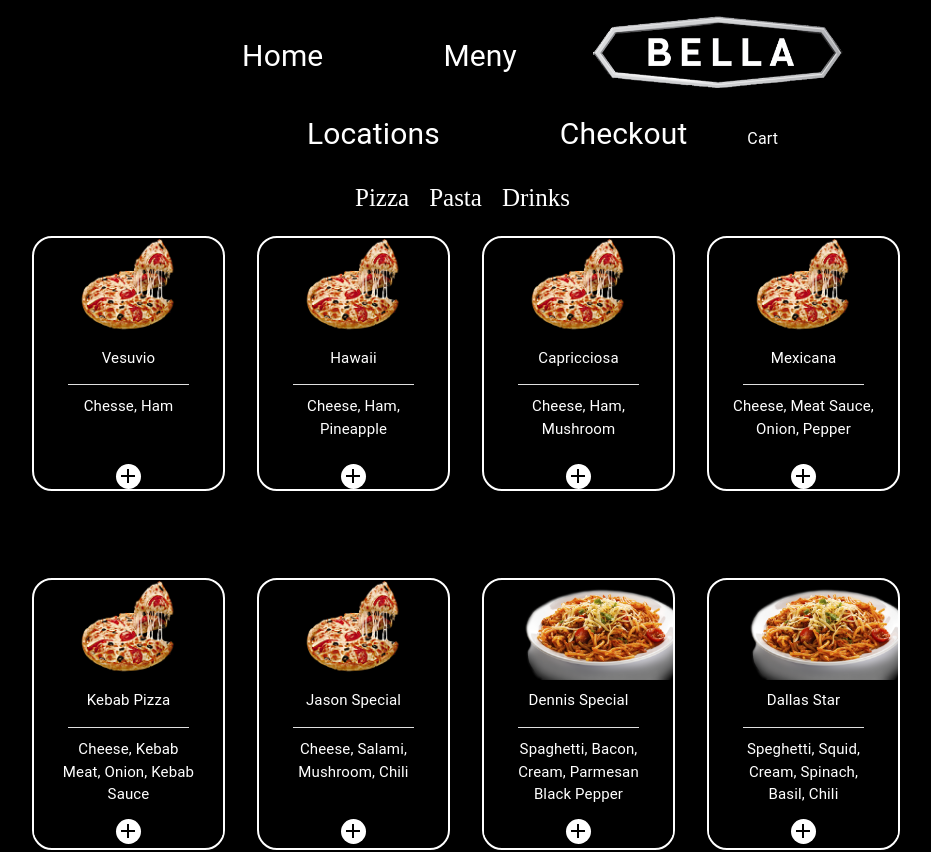
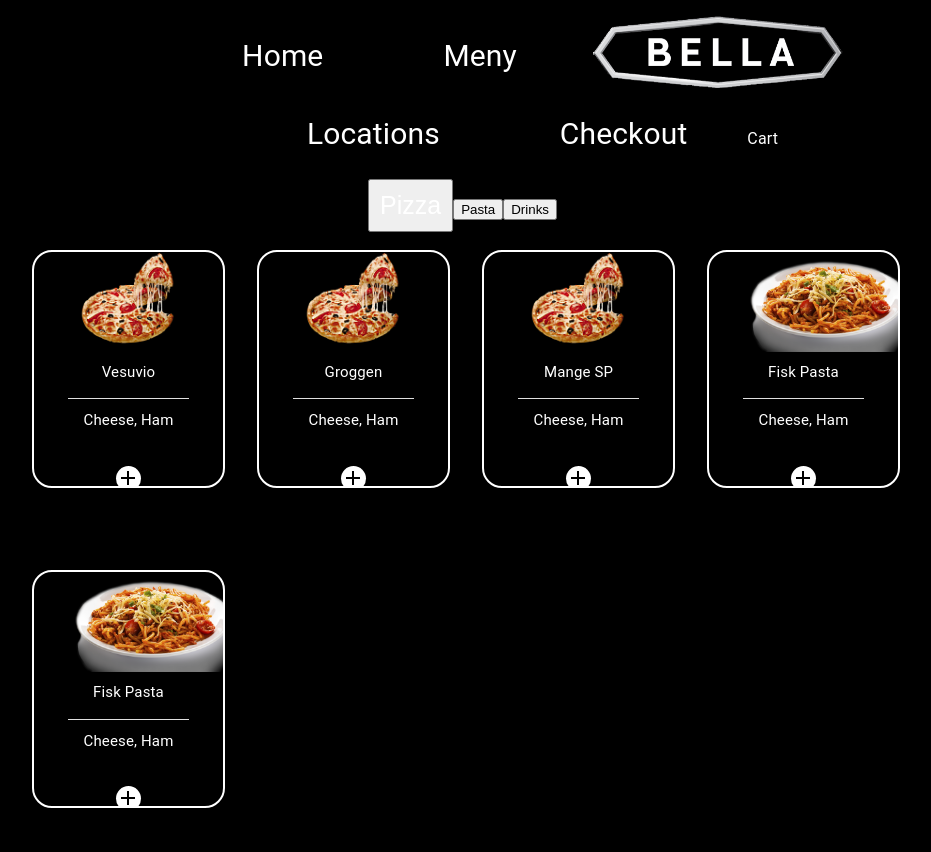
Before and after one commit to DennisBrenna/bellapizza, a React (Create React App) app: page /menu in a window 1280 px wide. Shown: the top 852 px of the page, without its empty margins (190-1121 px from the left). Built offline with nearby package versions, Linux system fonts and the light colour scheme; the HTML template or start-up script is replaced by a standard one.

Commit message:
arrayproducts

```diff
--- a/src/components/MenuButton.js
+++ b/src/components/MenuButton.js
@@ -9,7 +9,8 @@ import { backdropClasses, Paper } from "@mui/material";
 import Box from '@mui/material/Box';
 import { Grid } from '@mui/material';
 
-function MenuButton() {
+function MenuButton(props) {
+    const { products, setFilteredProducts } = props
 
     const Item = styled(Paper)(({ theme }) => ({
     ...theme.typography.body1,
@@ -23,6 +24,16 @@ function MenuButton() {
     justifyContent: "center",
     alignContent: "center",
   }));
+
+    const filterProducts = (dish) => {
+        console.log(dish)
+        const filteredProducts = products.filter(product => {
+            if( dish === product.dish) {
+                return product
+            }
+         })
+         setFilteredProducts(filteredProducts)
+    }
 
     return (
 
@@ -40,9 +51,12 @@ function MenuButton() {
 
         <Item class="allLinks">
 
-        <Link class="linksInMenu" component={Link} variant="outlined" to="/" size="small">Pizza</Link>
-        <Link class="linksInMenu" component={Link} variant="outlined" to="/menu" size="small">Pasta</Link>
-        <Link class="linksInMenu" component={Link} variant="outlined" to="/checkout" size="small">Drinks</Link>
+        <button className="linksInMenu" onClick={ (e) => filterProducts(e.target.innerText) }>Pizza</button>
+        <button onClick={ (e) => filterProducts(e.target.innerText) }>Pasta</button>
+        <button onClick={ (e) => filterProducts(e.target.innerText) }>Drinks</button>
+        {/*<Link class="linksInMenu" component={Link} variant="outlined" size="small">Pizza</Link>
+        <Link class="linksInMenu" component={Link} variant="outlined" size="small">Pasta</Link>
+        <Link class="linksInMenu" component={Link} variant="outlined" size="small">Drinks</Link>*/}
 
         </Item>
 
--- a/src/components/MenuCard.js
+++ b/src/components/MenuCard.js
@@ -3,13 +3,20 @@ import Header from '../components/Header'
 import ProductCard from '../components/ProductCard';
 import Grid from '@mui/material/Grid';
 
-
-function MenuCard() {
+function MenuCard({ products }) {
 
     return(
     <>
         <Grid container rowSpacing={1} columnSpacing={4} width={ 900 } margin="auto" marginBottom="50px">
-            <Grid item xs={3}>
+            { products.map(product => {
+                return( <Grid item key={ product.id } xs={3}>
+                <ProductCard title={ product.title } description={ product.description } dish={ product.dish } image={ product.image }/>
+            </Grid> )
+            }) }
+
+
+
+            {/*<Grid item xs={3}>
                 <ProductCard title="Vesuvio" description="Chesse, Ham" dish="pizza"/>
             </Grid>
             <Grid item xs={3}>
@@ -62,7 +69,7 @@ function MenuCard() {
             </Grid>
             <Grid item xs={3}>
                 <ProductCard title="Pasta Meatballs" description="Pasta, Swedish Meatballs, Tomato Sauce" dish="pasta"/>
-            </Grid>
+            </Grid>*/}
         </Grid>
         </>
     );
--- a/src/components/ProductCard.js
+++ b/src/components/ProductCard.js
@@ -5,10 +5,8 @@ import CardContent from '@mui/material/CardContent';
 import CardMedia from '@mui/material/CardMedia';
 import Typography from '@mui/material/Typography';
 import { CardActionArea, CardActions } from '@mui/material';
-import pizza from '../images/Pizza.png';
+import Fab from '@mui/material/Fab';
 import soda from '../images/Soda.png';
-import Fab from '@mui/material/Fab';
-import pasta from '../images/Pasta.png';
 import AddIcon from '@mui/icons-material/Add';
 import Divider from '@mui/material/Divider';
 import { styled } from '@mui/material/styles';
@@ -25,7 +23,7 @@ const Item = styled(Paper)(({ theme }) => ({
   boxShadow: "white",
 }));
 
-export default function ProductCard({ title, description, dish }) {
+export default function ProductCard({ title, description, dish, image }) {
   return (
 
     <Card sx={{ maxWidth: 200, height: "75%", border: 2, borderRadius: '20px', backgroundColor: 'black', borderColor: "white", color: "white", alignContent: "center", }}>
@@ -33,7 +31,7 @@ export default function ProductCard({ title, description, dish }) {
         <CardMedia
           style={{ height: "100px", width: "auto", marginLeft: "20%", marginBottom: "-15px", marginRight: "5px"}}
           component="img"
-          image={ dish === 'pizza' ? pizza : pasta } alt={dish}/>
+          image={ image } alt={dish}/>
         <Item>
         <CardContent style={{height: "50%", display: "flex", flexDirection: "column"}}>
           <Typography gutterBottom variant="h7" component="div" textAlign="center">
--- a/src/pages/Menu.js
+++ b/src/pages/Menu.js
@@ -1,18 +1,75 @@
-import React from "react";
+import React, { useState } from "react";
 import Footer from "../components/FooterCard";
 import MenuCard from "../components/MenuCard";
 import MenuButton from "../components/MenuButton";
 import Header from "../components/Header";
 import DividerHorizontal from "../components/DividerHorizontal";
+import pizza from '../images/Pizza.png';
+import soda from '../images/Soda.png';
+import pasta from '../images/Pasta.png';
+
+
+const products = [
+
+    {
+    id: 1,
+    title: "Vesuvio",
+    description: "Cheese, Ham",
+    image: pizza,
+    dish: "Pizza",
+    price: "$10"
+    },
+
+    {
+    id: 2,
+    title: "Groggen",
+    description: "Cheese, Ham",
+    image: pizza,
+    dish: "Pizza",
+    price: "$10"
+    },
+
+    {
+    id: 3,
+    title: "Mange SP",
+    description: "Cheese, Ham",
+    image: pizza,
+    dish: "Pizza",
+    price: "$10"
+    },
+
+    {
+    id: 19,
+    title: "Fisk Pasta",
+    description: "Cheese, Ham",
+    image: pasta,
+    dish: "Pasta",
+    price: "$10"
+    },
+
+    {
+    id: 19,
+    title: "Fisk Pasta",
+    description: "Cheese, Ham",
+    image: pasta,
+    dish: "Pasta",
+    price: "$10"
+    },
+
+
+];
+
 
 function Menu() {
+
+    const [filteredProducts, setFilteredProducts] = useState(products)
 
     return(
 
         <>
         <Header/>
-        <MenuButton/>
-        <MenuCard/>
+        <MenuButton products={ products } setFilteredProducts={ setFilteredProducts }/>
+        <MenuCard products={ filteredProducts }/>
         <DividerHorizontal/><br/><br/>
         <Footer/>
         </>
```
